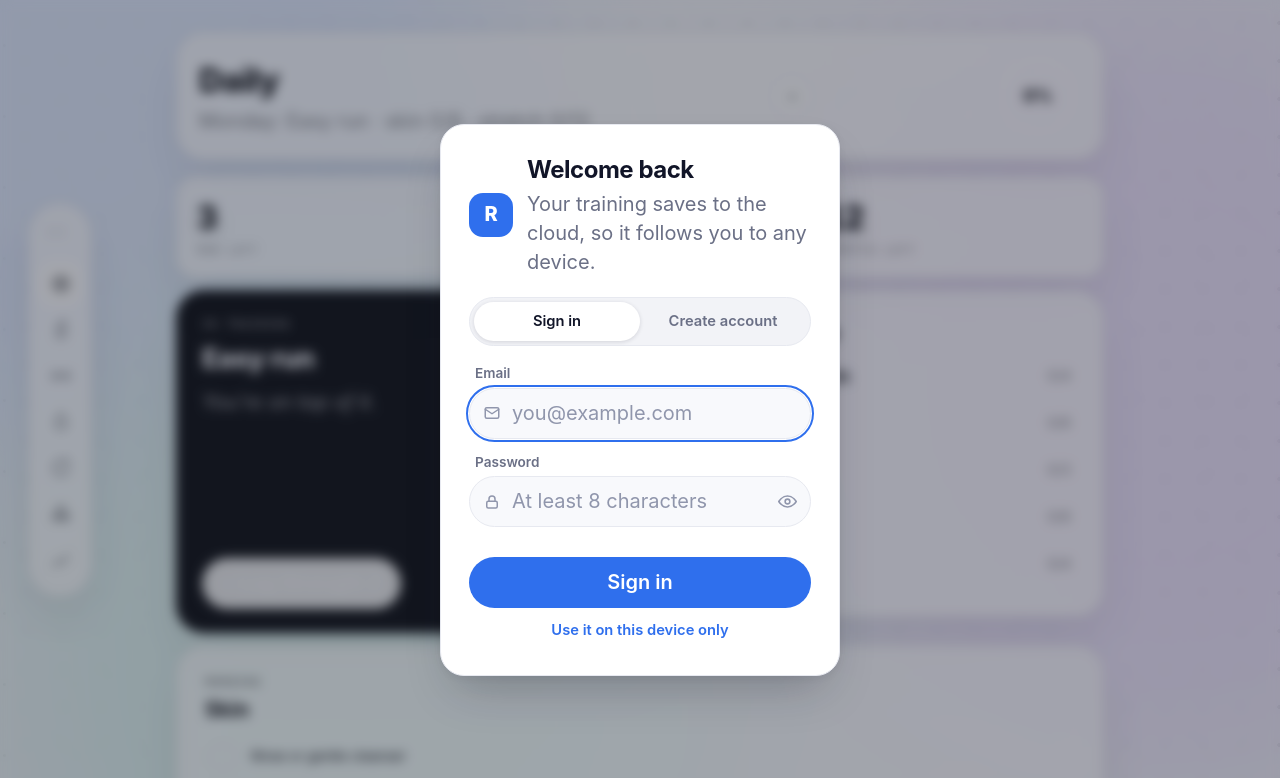
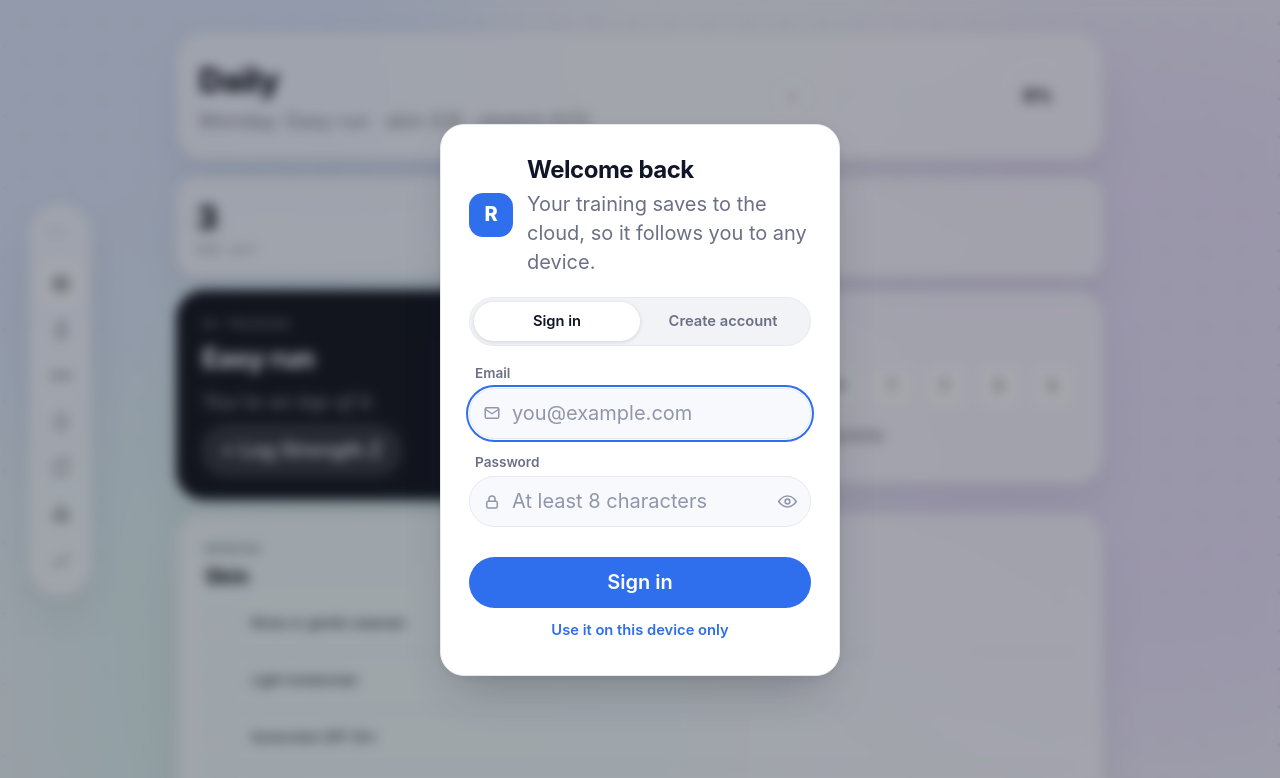
Before and after one commit to vius67/r-t-n, a plain HTML site: page public/index.html in a window 1280 px wide. Shown: the top 778 px of the page. Drawn offline with nearby package versions, Linux system fonts and the light colour scheme.

Commit message:
Fix invisible hero button and dashboard grid blowout, swap flow card
Two real bugs from the last dashboard pass: .hero-btn and .btn had
equal specificity and .btn came later in the file, so it silently won
and repainted the log button as near-white text on a near-white pill.
Fixed by bumping specificity to .btn.hero-btn.

.dashrow used bare fr tracks with no minmax(0,...), so grid blowout
let the schedule card force itself wider than its track and get
silently clipped off-screen by body's overflow-x:hidden. Grid tracks
and their children now floor at min-width:0.

Also swapped the "Today's flow" phase-breakdown card for a "This
week" card (day-by-day completion using the same dayDone() the Run
tab already uses) and dropped the "skin left" stat tile, per request.

Co-Authored-By: Claude Sonnet 5 <noreply@anthropic.com>

```diff
--- a/public/app.js
+++ b/public/app.js
@@ -110,11 +110,9 @@ function viewDaily(){
   const isRun=!p.pureStrength;
 
   const runDoneN=p.i.filter((_,j)=>ticks[d+"-"+j]).length;
-  const skinDoneAll=Object.values(sk.t).filter(Boolean).length;
   const stDoneAll=Object.values(st.t).filter(Boolean).length;
   const tiles=`<div class="tiles">
     <div class="tile glass"><div class="tile-n">${p.i.length-runDoneN}</div><div class="tile-l">${p.pureStrength?"lifts left":"run left"}</div></div>
-    <div class="tile glass"><div class="tile-n">${skinTotal()-skinDoneAll}</div><div class="tile-l">skin left</div></div>
     <div class="tile glass"><div class="tile-n">${stretchTotal()-stDoneAll}</div><div class="tile-l">stretch left</div></div>
   </div>`;
 
@@ -123,20 +121,12 @@ function viewDaily(){
     <h2>${esc(p.t)}</h2><p class="hero-note">${esc(heroNote)}</p>
     ${p.s?`<button class="btn hero-btn" data-go="${p.s}">+ Log ${esc(STRENGTH[p.s].name)}</button>`:""}</section>`;
 
-  const amDone=SKIN.am.i.filter((_,j)=>sk.t["am"+j]).length, amTotal=SKIN.am.i.length;
-  const pmDone=SKIN.pm.i.filter((_,j)=>sk.t["pm"+j]).length, pmTotal=SKIN.pm.i.length;
-  const preDone=STRETCH.pre.i.filter((_,j)=>st.t["pre"+j]).length, preTotal=STRETCH.pre.i.length;
-  const postDone=STRETCH.post.i.filter((_,j)=>st.t["post"+j]).length, postTotal=STRETCH.post.i.length;
-  const phases=[["Morning skin",amDone,amTotal,0]];
-  if(isRun) phases.push(["Warm-up",preDone,preTotal,1]);
-  phases.push([p.t,runDoneN,p.i.length,2]);
-  phases.push(["Stretch",postDone,postTotal,1]);
-  phases.push(["Night skin",pmDone,pmTotal,3]);
-  const schedule=`<section class="card glass schedule"><h3>Today's flow</h3><ul class="sched-list">${
-    phases.map(([name,dn,tt,ci])=>`<li class="sched-row c${ci}${tt>0&&dn>=tt?" done":""}"><span class="name">${esc(name)}</span><span class="cnt">${dn}/${tt}</span></li>`).join("")
-  }</ul></section>`;
+  const daysDone=PLAN.filter((_,i)=>dayDone(i)).length;
+  const week=`<section class="card glass weekcard"><h3>This week</h3>
+    <div class="weekrow">${PLAN.map((_,i)=>`<span class="wk${i===d?" today":""}${dayDone(i)?" done":""}">${DAYS[i][0]}</span>`).join("")}</div>
+    <p class="sub" style="margin:12px 0 0">${daysDone}/7 days complete</p></section>`;
 
-  let out=tiles+`<div class="dashrow">${hero}${schedule}</div>`;
+  let out=tiles+`<div class="dashrow">${hero}${week}</div>`;
   out+=block("Morning","Skin","",SKIN.am.i.map((n,j)=>rowHTML("sam"+j,n,"",sk.t["am"+j])).join(""));
   if(isRun) out+=block("Before training","Warm-up",STRETCH.pre.sub,STRETCH.pre.i.map(([n,rx],j)=>rowHTML("tpre"+j,n,rx,st.t["pre"+j])).join(""));
   out+=block("Training",p.t,p.k,runRows,p.s?`<p class="foot"><button class="btn primary" data-go="${p.s}">Log ${STRENGTH[p.s].name} sets</button></p>`:"");
--- a/public/styles.css
+++ b/public/styles.css
@@ -47,33 +47,28 @@ button{font:inherit;color:inherit;cursor:pointer;border:0;background:none}
 .pill{padding:9px 16px;border-radius:999px;font-weight:600;white-space:nowrap;color:var(--muted);flex:1;position:relative}
 .pill[aria-pressed="true"]{background:var(--glass-hi);color:var(--ink)}
 .pill.done::after{content:"";position:absolute;top:6px;right:8px;width:6px;height:6px;border-radius:50%;background:var(--good)}
-.tiles{display:grid;grid-template-columns:repeat(3,1fr);gap:12px;margin-bottom:12px}
-.tile{padding:18px 20px;border-radius:20px}
+.tiles{display:grid;grid-template-columns:repeat(2,1fr);gap:12px;margin-bottom:12px}
+.tile{padding:18px 20px;border-radius:20px;min-width:0}
 .tile-n{font-size:2rem;font-weight:800;letter-spacing:-.02em;font-variant-numeric:tabular-nums;
   text-shadow:0 8px 20px var(--num-shadow)}
 .tile-l{margin-top:2px;font-family:ui-monospace,SFMono-Regular,Menlo,Consolas,monospace;
   font-size:.68rem;letter-spacing:.1em;text-transform:uppercase;color:var(--muted)}
-.dashrow{display:grid;grid-template-columns:1.15fr 1fr;gap:16px;margin-bottom:12px}
-@media (max-width:760px){.dashrow{grid-template-columns:1fr}}
+.dashrow{display:grid;grid-template-columns:minmax(0,1.15fr) minmax(0,1fr);gap:16px;margin-bottom:12px}
+@media (max-width:760px){.dashrow{grid-template-columns:minmax(0,1fr)}}
 .hero{background:var(--ink);color:var(--base);border-radius:28px;padding:26px 26px 24px;
-  min-height:210px;display:flex;flex-direction:column;box-shadow:var(--card-shadow)}
+  min-height:210px;min-width:0;display:flex;flex-direction:column;box-shadow:var(--card-shadow)}
 .hero .step{color:rgba(244,245,249,.5)}
 .hero h2{margin:2px 0 0;font-size:1.7rem;font-weight:800;letter-spacing:-.02em}
 .hero-note{margin:10px 0 0;color:rgba(244,245,249,.68);font-style:italic}
-.hero-btn{margin-top:auto;align-self:flex-start;background:rgba(244,245,249,.14);color:var(--base);
+.btn.hero-btn{margin-top:auto;align-self:flex-start;background:rgba(244,245,249,.14);color:var(--base);
   border:1px solid rgba(244,245,249,.22);font-weight:600}
-.hero-btn:hover{background:rgba(244,245,249,.22)}
-.schedule h3{margin:0 0 14px}
-.sched-list{list-style:none;margin:0;padding:0}
-.sched-row{display:flex;align-items:center;gap:12px;padding:9px 4px 9px 12px;
-  border-left:3px solid transparent;border-radius:8px}
-.sched-row .name{flex:1;font-weight:600}
-.sched-row .cnt{color:var(--muted);font-variant-numeric:tabular-nums;font-size:.9rem}
-.sched-row.c0{border-left-color:#4fae6e}
-.sched-row.c1{border-left-color:#3fa8b8}
-.sched-row.c2{border-left-color:#d97552}
-.sched-row.c3{border-left-color:#5f82d9}
-.sched-row.done .name{color:var(--muted);text-decoration:line-through;text-decoration-color:var(--hair)}
+.btn.hero-btn:hover{background:rgba(244,245,249,.22)}
+.weekcard{min-width:0}
+.weekrow{display:flex;gap:8px;margin-top:14px}
+.weekrow .wk{flex:1;aspect-ratio:1;display:grid;place-items:center;border-radius:12px;
+  background:var(--glass-hi);color:var(--muted);font-weight:700;font-size:.9rem;border:1px solid var(--edge)}
+.weekrow .wk.done{background:var(--accent);color:var(--base);border-color:transparent}
+.weekrow .wk.today{outline:2px solid var(--accent);outline-offset:2px}
 .card{padding:22px;margin-bottom:16px}
 .card h2{margin:0;font-size:1.5rem;letter-spacing:-.01em}
 .card h3{margin:0 0 4px;font-size:1.1rem}
--- a/public/sw.js
+++ b/public/sw.js
@@ -1,6 +1,6 @@
 /* Cache the app shell so it opens instantly and works with no signal.
    Bump CACHE when you change any file below. */
-const CACHE = "rtn-v12";
+const CACHE = "rtn-v13";
 const SHELL = [
   "./", "./index.html", "./styles.css", "./config.js", "./sync.js", "./app.js",
   "./manifest.webmanifest",
```
